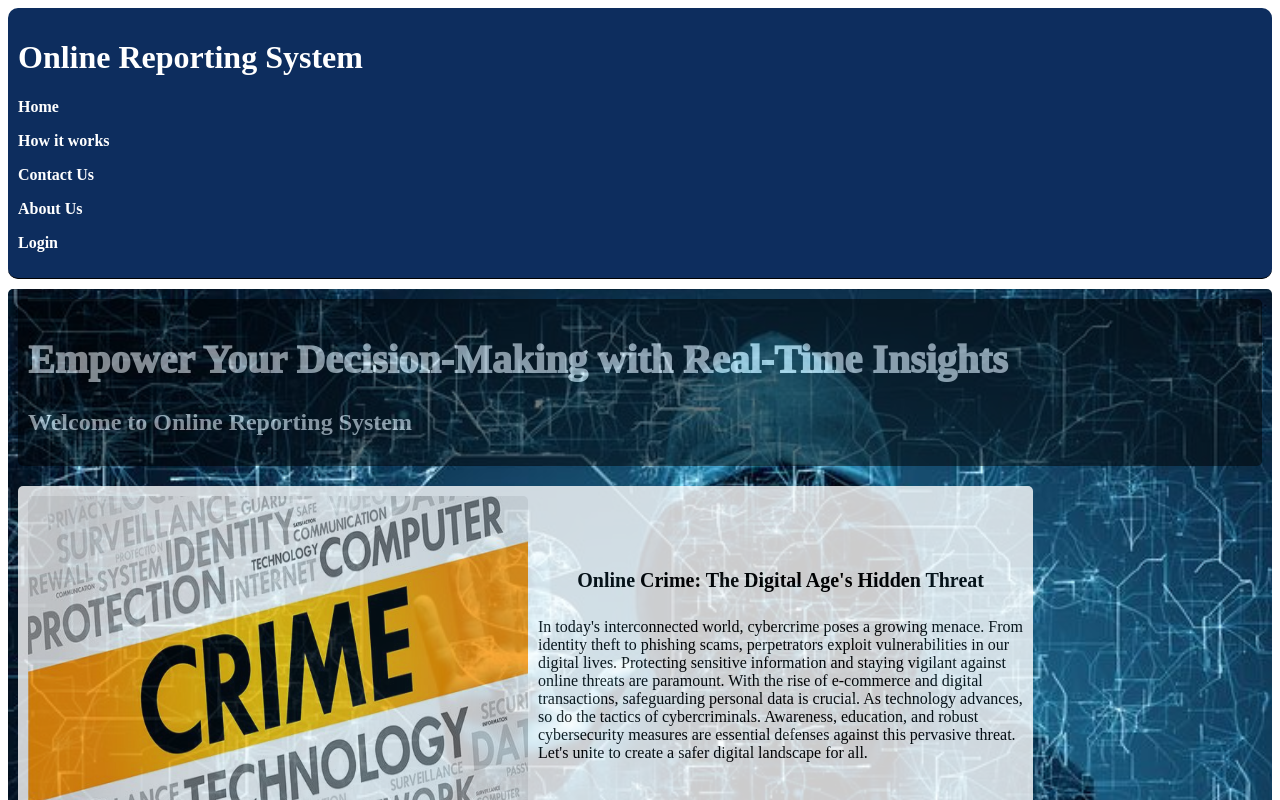
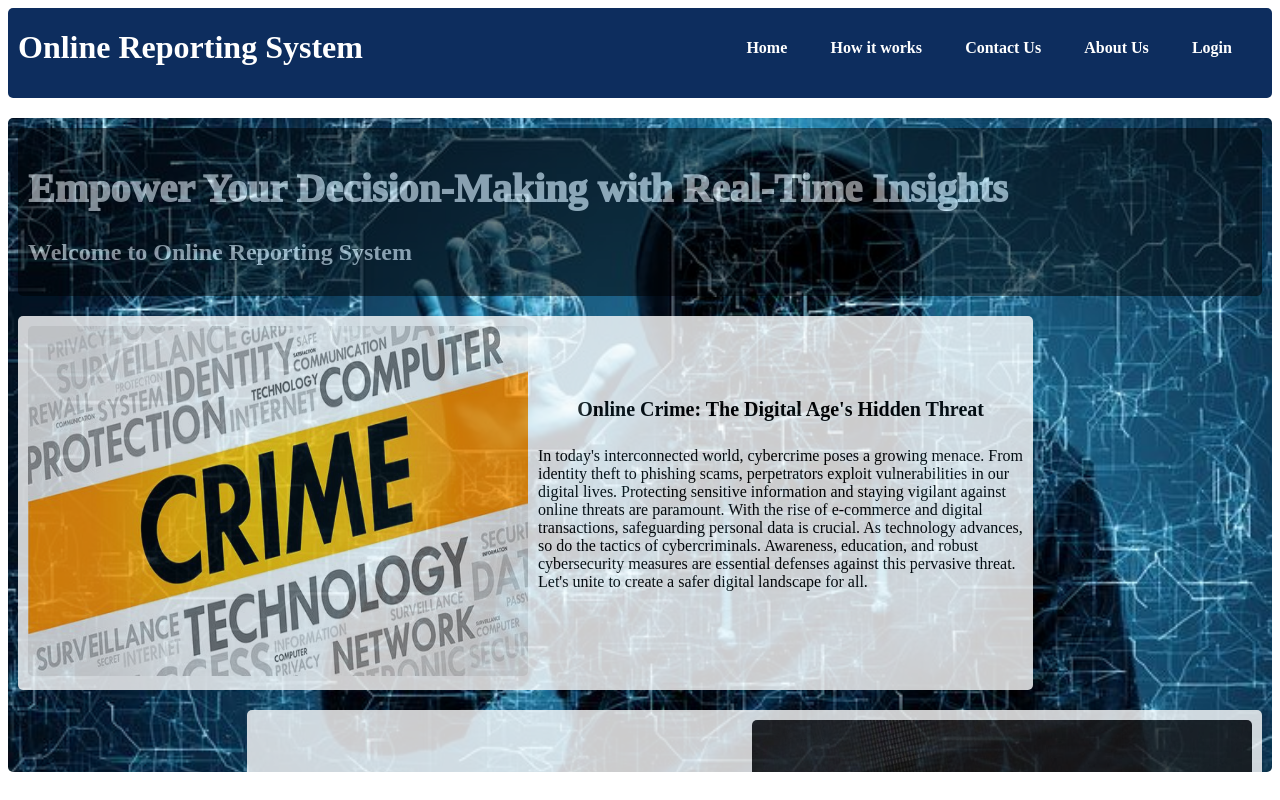
Before and after one commit to usr-0123/ONLINE_CRIME_AND_FRAUD_WEBSITE_REPORTING_SYSTEM, a React (Vite) app in the folder client/: page / in a window 1280 px wide. Shown: the top 800 px of the page. Built offline with nearby package versions, Linux system fonts and the light colour scheme; no server answers.

Commit message:
Formatted the navbar positioning

```diff
--- a/client/src/App.css
+++ b/client/src/App.css
@@ -3,15 +3,27 @@
   padding: 0;
 }
 
+::-webkit-scrollbar {
+  display: none;
+}
+
 .app {
-  /* background: url('../assets/') fixed; */
+  display: flex;
+  flex-direction: column;
+  gap: 10px;
 }
 
 .navbar {
-  background-color: #fd0000;
   background-color: #0d2d5e;
-  border-radius: 10px;
-  padding: 10px;
+  border-radius: 5px;
+  padding: 0 10px 10px 10px;
   color: #fff;
-  border-bottom: 1px solid black;
+  position: static;
+  height: 10vh;
 }
+
+.app-contents {
+  overflow: auto;
+  height: 83vh;
+  border-radius: 5px;
+}
--- a/client/src/App.jsx
+++ b/client/src/App.jsx
@@ -29,6 +29,7 @@ function App() {
     <div className="navbar">
       <MainNavbar />
     </div>
+    <div className='app-contents'>
       <Routes>
         <Route path='/' element={<MainLayout />}/>
         <Route path='/login' element={<Login />}/>
@@ -43,6 +44,7 @@ function App() {
       <ToasterContainer />
       <ToastContainer />
       <Toaster />
+      </div>
     </div>
   )
 }
--- a/client/src/layouts/MainNavbar.jsx
+++ b/client/src/layouts/MainNavbar.jsx
@@ -1,4 +1,5 @@
 import React, { useState, useEffect } from 'react';
+import './Navbar.scss'
 import { NavLink } from 'react-router-dom';
 import { FaRegUser } from "react-icons/fa";
 import { TbLogout } from "react-icons/tb";
--- a/client/src/pages/PagesContainer/AboutUs.scss
+++ b/client/src/pages/PagesContainer/AboutUs.scss
@@ -5,7 +5,7 @@
     display: flex;
     flex-direction: column;
     gap: 10px;
-    padding: 10px 0 0 0;
+    // padding: 10px 0 0 0;
 
     .headers {
         font-weight: 1000;
--- a/client/src/pages/PagesContainer/TrackCrime.scss
+++ b/client/src/pages/PagesContainer/TrackCrime.scss
@@ -4,7 +4,7 @@
     // width: 50%;
     gap: 10px;
     padding: 20px;
-    margin-top: 10px;
+    // margin-top: 10px;
     border-radius: 5px;
     justify-content: center;
     align-items: center;
```
